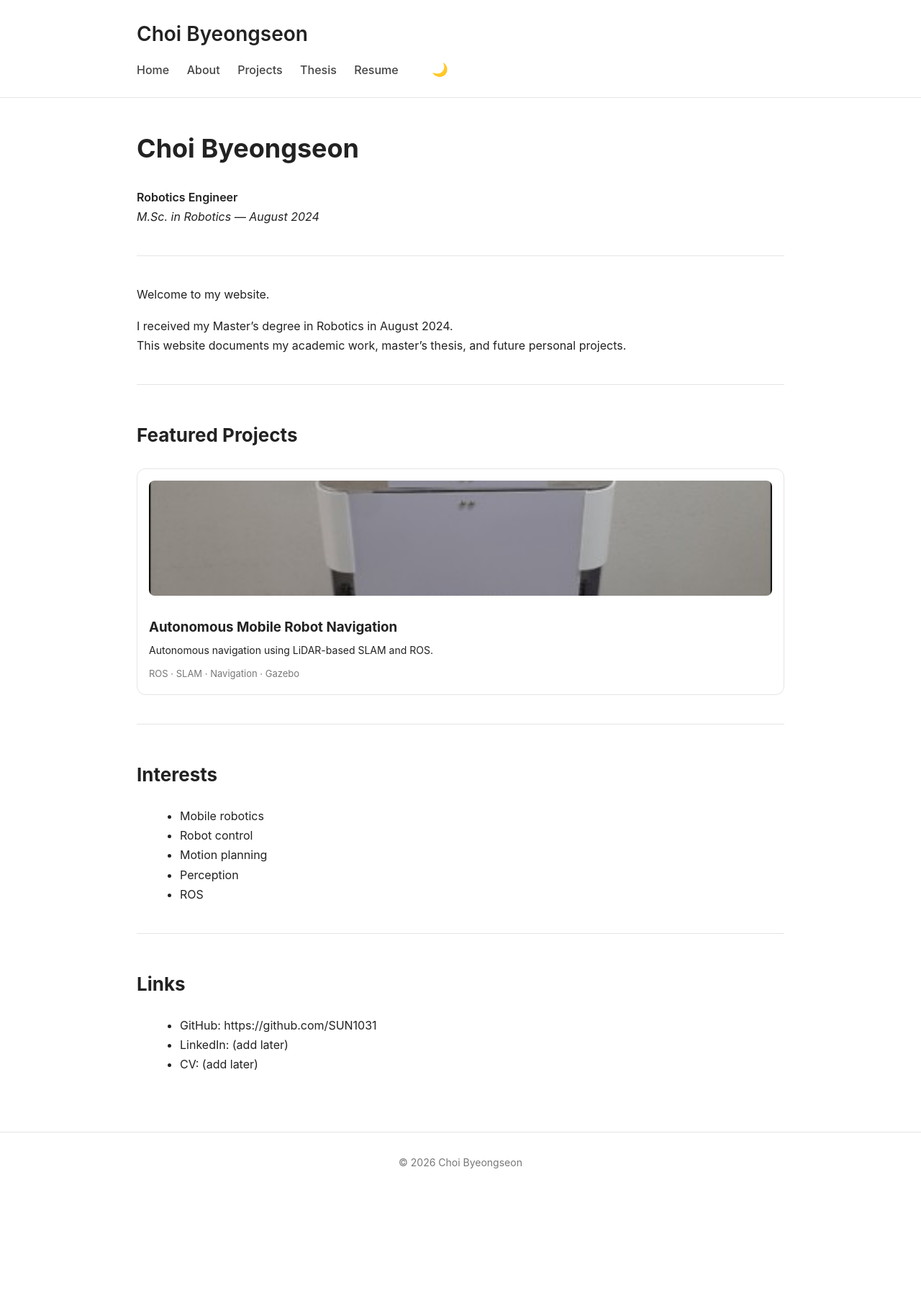
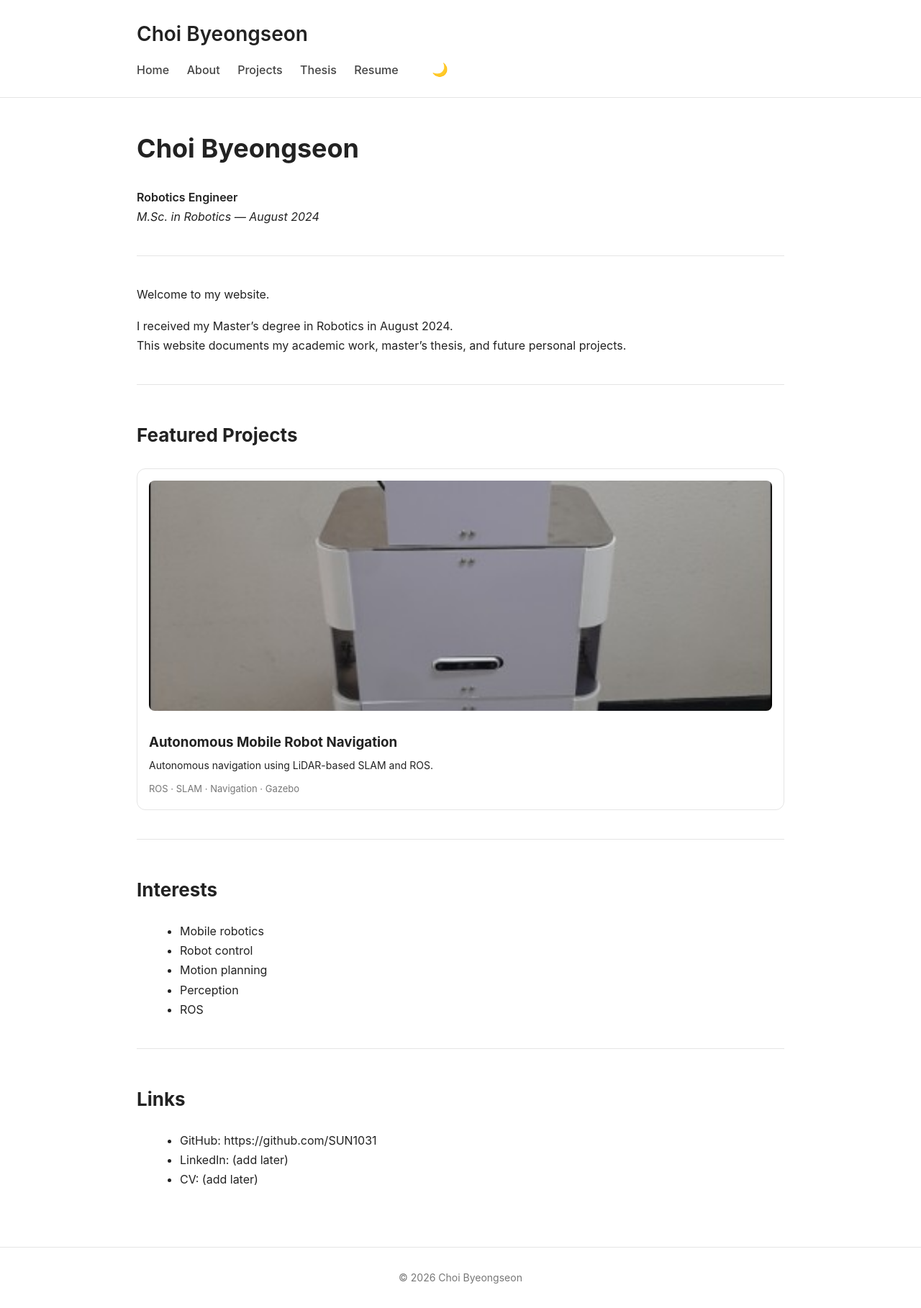
Before and after one commit to SUN1031/SUN1031.github.io, a Jekyll site: the page built from index.md, in a window 1280 px wide. Shown: the whole page at 72% size. Built offline with Jekyll 4.4.1, drawn with Linux system fonts in a browser that asks for light colours; before the commit the page ends 1658 px from its top, so only the background shows below that.

Commit message:
Update style.css

```diff
--- a/assets/css/style.css
+++ b/assets/css/style.css
@@ -160,7 +160,7 @@ main strong {
 
 .project-card img {
   width: 100%;
-  height: 160px;
+  height: 320px;
   object-fit: cover;
   border-radius: 8px;
   margin-bottom: 12px;
```
